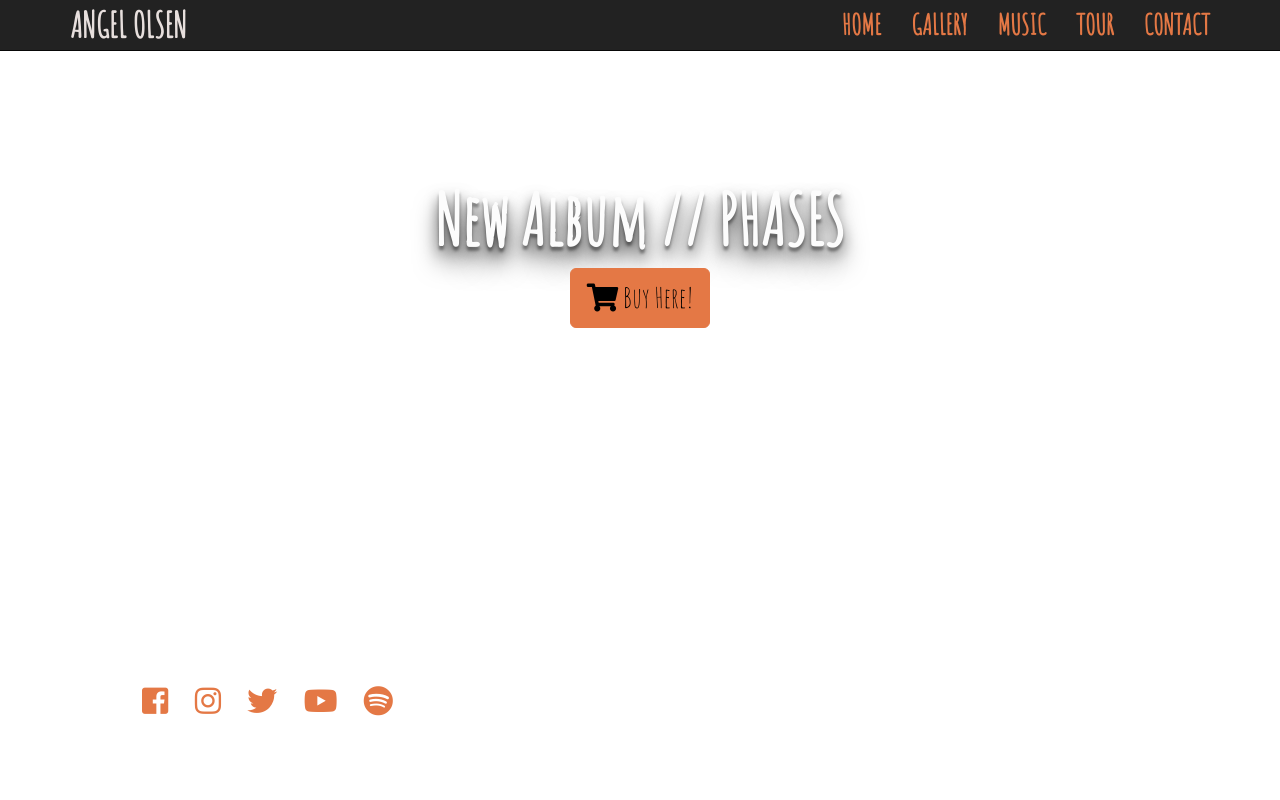
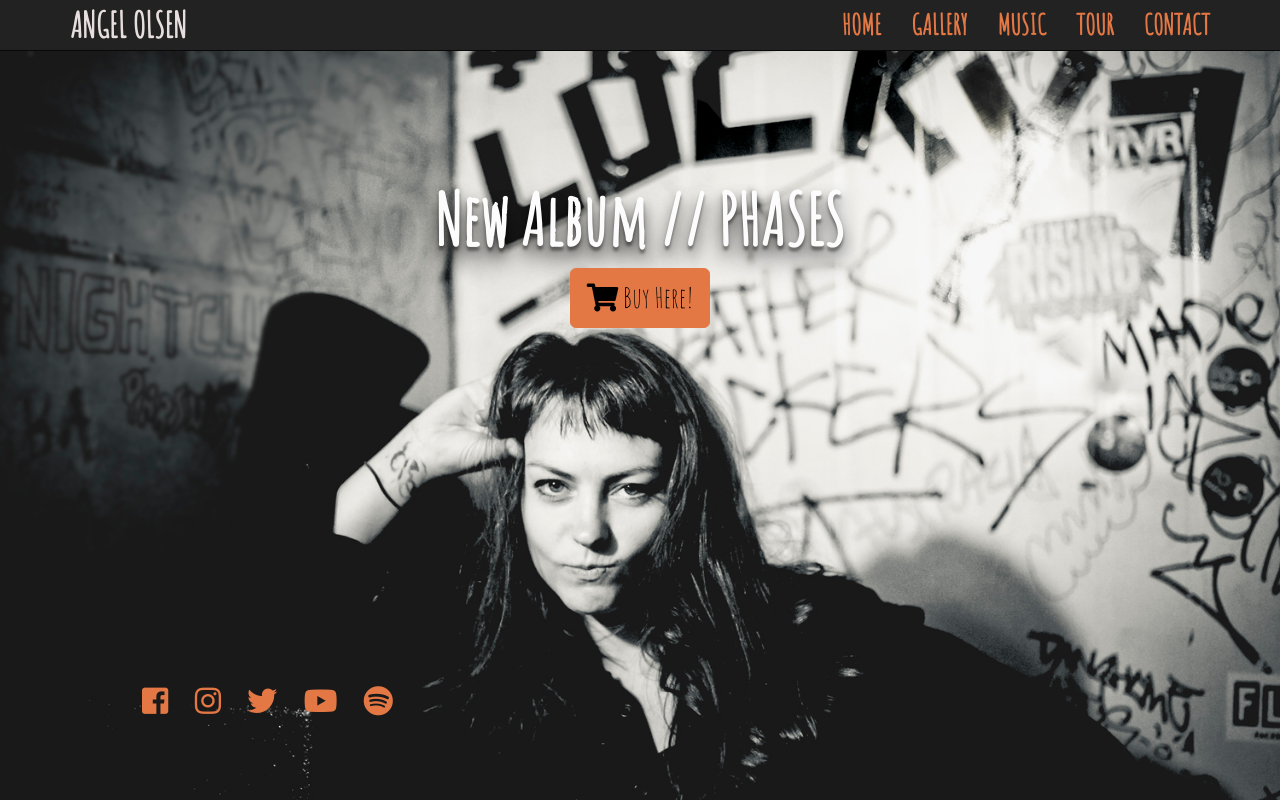
Before and after one commit to petrakovaru/milestone1, a plain HTML site: page index.html in a window 1280 px wide. Drawn offline with nearby package versions, Linux system fonts and the light colour scheme.

Commit message:
background

```diff
--- a/style.css
+++ b/style.css
@@ -94,7 +94,7 @@
 /* ----------------body--------------- */
 
 #index-front {
-    background: url("http://127.0.0.1:8887/olsenhome.jpg");
+    background: url("images/olsenhome.jpg");
     background-size: cover;
     background-position: center;
 }
```
